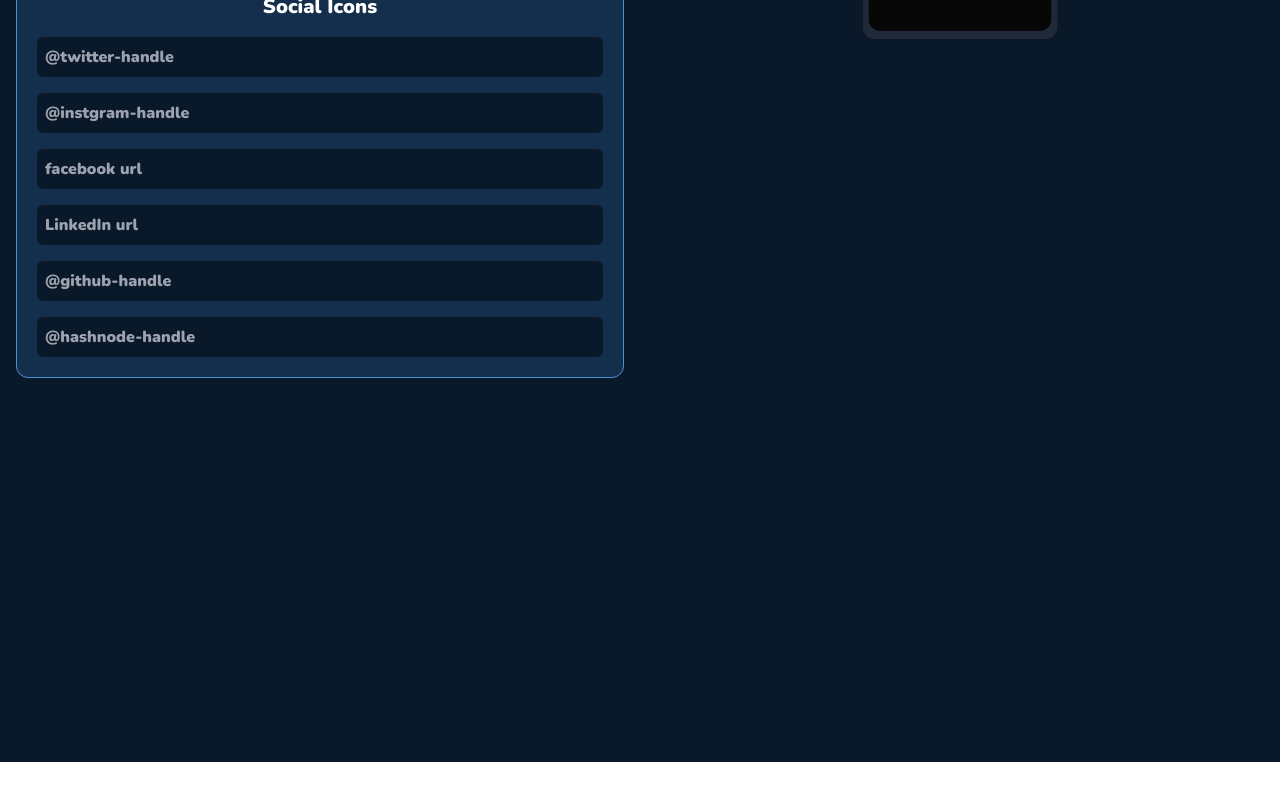
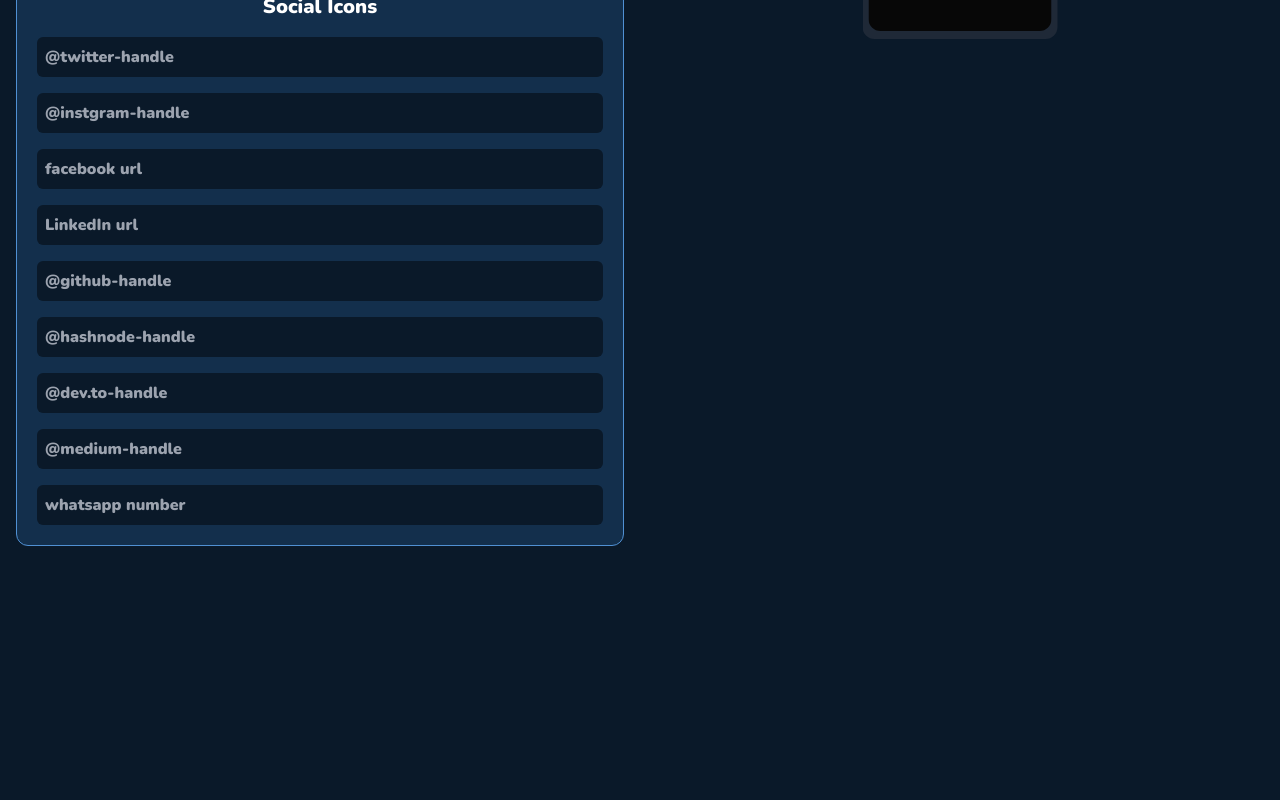
Before and after one commit to nathgoutam93/linkgen-react, a React (Create React App) app: page / in a window 1280 px wide. Shown: the part 594-1394 px from the top of the page. Before the commit the page ends 1356 px from the top, so only its background shows below. Built offline with nearby package versions, Linux system fonts and the light colour scheme.

Commit message:
devto medium and whatsapp links added

```diff
--- a/src/components/SocialIconCard.js
+++ b/src/components/SocialIconCard.js
@@ -3,7 +3,7 @@
 
 export default function SocialIconCard() {
   const { state, dispatch } = useAdmin();
-  const { twitter, instagram, facebook, linkedin, github, hashnode } =
+  const { twitter, instagram, facebook, linkedin, github, hashnode, devto, medium, whatsapp } =
     state.socials;
 
   return (
@@ -81,6 +81,42 @@
         placeholder="@hashnode-handle"
         className="w-full p-2 text-white bg-primary font-bold rounded-md outline-none"
       ></input>
+      <input
+        value={devto}
+        onChange={(e) =>
+          dispatch({
+            type: "field",
+            field: "socials",
+            value: { ...state.socials, devto: e.target.value },
+          })
+        }
+        placeholder="@dev.to-handle"
+        className="w-full p-2 text-white bg-primary font-bold rounded-md outline-none"
+      ></input>
+      <input
+        value={medium}
+        onChange={(e) =>
+          dispatch({
+            type: "field",
+            field: "socials",
+            value: { ...state.socials, medium: e.target.value },
+          })
+        }
+        placeholder="@medium-handle"
+        className="w-full p-2 text-white bg-primary font-bold rounded-md outline-none"
+      ></input>
+      <input
+        value={whatsapp}
+        onChange={(e) =>
+          dispatch({
+            type: "field",
+            field: "socials",
+            value: { ...state.socials, whatsapp: e.target.value },
+          })
+        }
+        placeholder="whatsapp number"
+        className="w-full p-2 text-white bg-primary font-bold rounded-md outline-none"
+      ></input>
     </div>
   );
 }
--- a/src/components/page.js
+++ b/src/components/page.js
@@ -3,6 +3,9 @@
 import PropTypes from "prop-types";
 import { BsPersonFill } from "react-icons/bs";
 import { SiHashnode } from "react-icons/si";
+import { FaDev } from "react-icons/fa";
+import { GrMedium } from "react-icons/gr";
+import { ImWhatsapp } from "react-icons/im";
 import {
   FiGithub,
   FiLinkedin,
@@ -134,6 +137,33 @@
             <SiHashnode size={45} className="m-1" />
           </a>
         )}
+        {socials.devto && (
+          <a
+            rel="noreferrer"
+            target="_blank"
+            href={`https://dev.to/@${socials.devto}`}
+          >
+            <FaDev size={45} className="m-1" />
+          </a>
+        )}
+        {socials.medium && (
+          <a
+            rel="noreferrer"
+            target="_blank"
+            href={`https://medium.com/@${socials.devto}`}
+          >
+            <GrMedium size={45} className="m-1" />
+          </a>
+        )}
+        {socials.whatsapp && (
+          <a
+            rel="noreferrer"
+            target="_blank"
+            href={`https://api.whatsapp.com/send?phone=${socials.whatsapp}`}
+          >
+            <ImWhatsapp size={45} className="m-1" />
+          </a>
+        )}
       </div>
     </div>
   );
--- a/src/components/staticPage.js
+++ b/src/components/staticPage.js
@@ -3,6 +3,9 @@
 import { BsPersonFill } from "react-icons/bs";
 import * as EMBED from "../constants/embed";
 import { SiHashnode } from "react-icons/si";
+import { FaDev } from "react-icons/fa";
+import { GrMedium } from "react-icons/gr";
+import { ImWhatsapp } from "react-icons/im";
 import {
   FiGithub,
   FiLinkedin,
@@ -173,6 +176,36 @@
             <SiHashnode size={45} className="m-1" />
           </a>
         )}
+        {socials.devto && (
+          <a
+            rel="noreferrer"
+            target="_blank"
+            className="social-icon"
+            href={`https://dev.to/${socials.devto}`}
+          >
+            <FaDev size={45} className="m-2" />
+          </a>
+        )}
+        {socials.medium && (
+          <a
+            rel="noreferrer"
+            target="_blank"
+            className="social-icon"
+            href={`https://medium.com/${socials.devto}`}
+          >
+            <GrMedium size={45} className="m-2" />
+          </a>
+        )}
+        {socials.whatsapp && (
+          <a
+            rel="noreferrer"
+            target="_blank"
+            className="social-icon"
+            href={`https://api.whatsapp.com/send?phone=${socials.whatsapp}`}
+          >
+            <ImWhatsapp size={45} className="m-2" />
+          </a>
+        )}
       </div>
     </div>
   );
```
Also changed, not shown: 1 other file (tests, documents, lock files or other folders).
